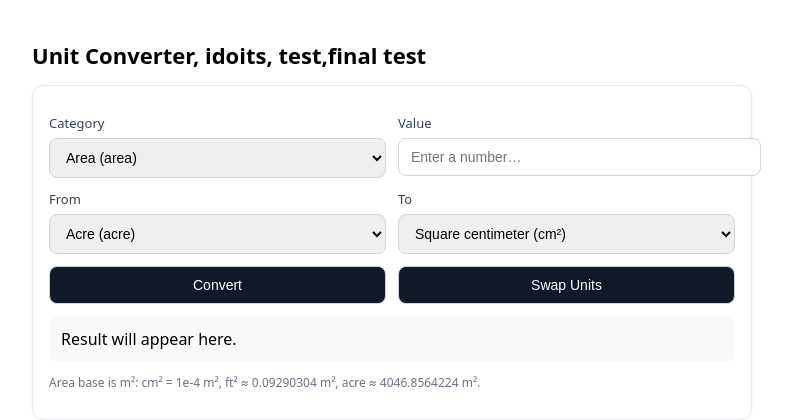
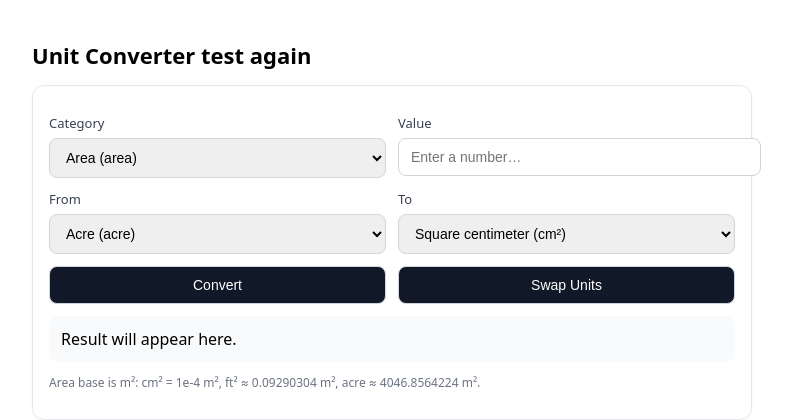
Before and after one commit to swe40006pj/Pipeline-Version-Control, a Flask app: page / in a window 1280 px wide. Shown: the top 420 px of the page, without its empty margins (248-1040 px from the left). Run offline with Flask 3, Linux system fonts and the light colour scheme.

Commit message:
test again

```diff
--- a/templates/index.html
+++ b/templates/index.html
@@ -18,7 +18,7 @@
   </style>
 </head>
 <body>
-  <h1>Unit Converter, idoits, test,final test</h1>
+  <h1>Unit Converter test again</h1>
   <div class="card">
     <div class="row">
       <div>
```
